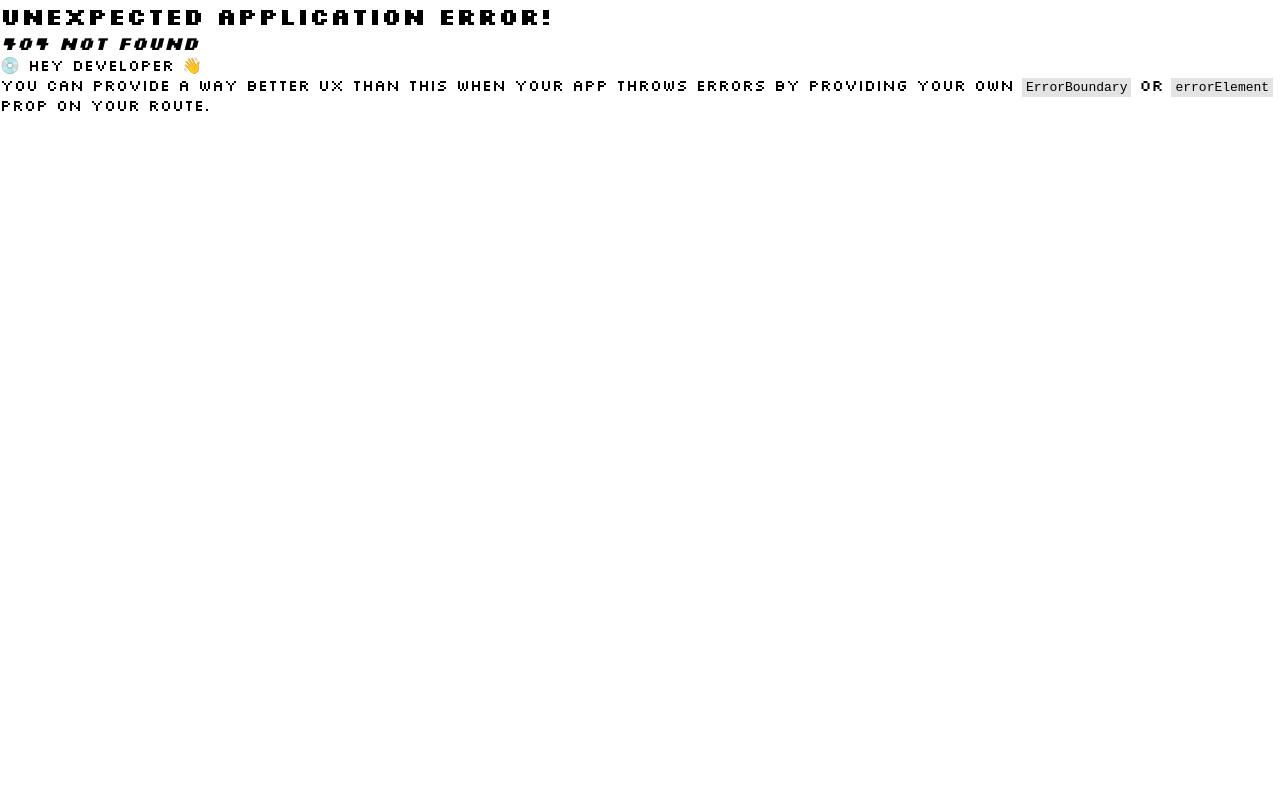
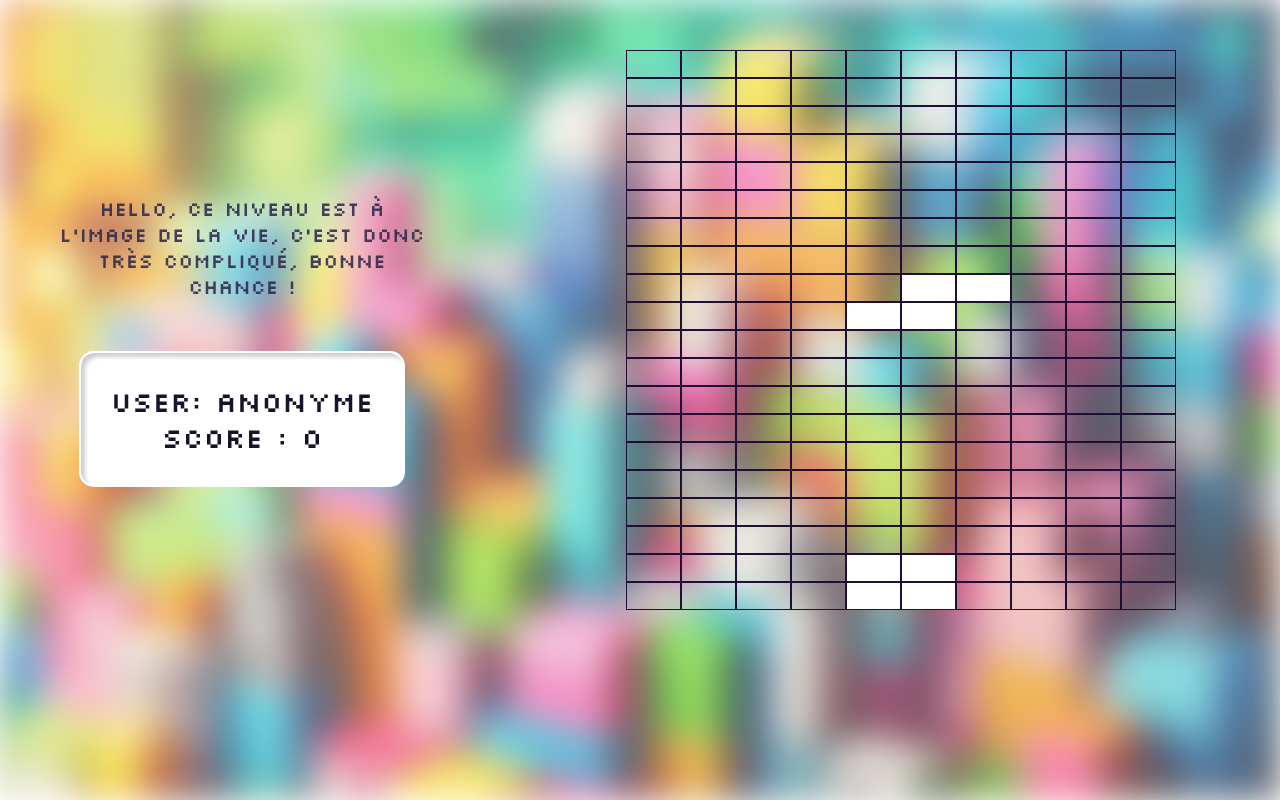
Before and after one commit to cgyrd/New-T-tristeGame, a React (Vite) app in the folder client/: page /jeu-deux in a window 1280 px wide. Before the commit this address had no page. Built offline with nearby package versions, Linux system fonts and the light colour scheme.

Commit message:
création du niveau 2

```diff
--- a/client/src/main.tsx
+++ b/client/src/main.tsx
@@ -8,6 +8,7 @@ import { RouterProvider, createBrowserRouter } from "react-router-dom";
 // Import the main app component
 import App from "./App";
 import Jeu from "./pages/jeu";
+import SecondJeu from "./pages/jeu-deux";
 import { UserProvider } from "./Context/UserContext";
 
 // Import additional components for new routes
@@ -29,6 +30,10 @@ const router = createBrowserRouter([
   {
     path: "/jeu", // The root path
     element: <Jeu />, // Renders the App component for the home page
+  },
+  {
+    path: "/jeu-deux", // The root path
+    element: <SecondJeu />, // Renders the App component for the home page
   },
 ]);
 
--- a/client/src/pages/jeu-deux.tsx
+++ b/client/src/pages/jeu-deux.tsx
@@ -1 +1,241 @@
-import "./jeu-deux.css"
+import { useEffect, useState, useCallback } from "react";
+import { useNavigate } from "react-router-dom";
+import "./jeu-deux.css";
+import { useUser } from "../Context/UserContext";
+
+
+function SecondJeu() {
+  const largeur = 10;
+  const hauteur = 20;
+  const { user } = useUser();
+  const [gameOver, setGameOver] = useState(false);
+  const [gameWon, setGameWon] = useState(false);
+  const navigate = useNavigate();
+
+  // Définition des formes des pièces sous forme de matrice
+  const formes: Formes = {
+    I: [[1, 1, 1]], // barre de 3 espaces
+    O: [
+      [1, 1], // carré 2 x 2
+      [1, 1],
+    ],
+    L: [
+      [1, 0], // forme L
+      [1, 0],
+      [1, 1],
+    ],
+    l: [
+
+      [1, 0],   // forme petit l
+      [1, 1],
+    ],
+    Z: [
+      [1, 1, 0], // forme Z
+      [0, 1, 1],
+    ],
+    i: [
+      [1], // forme petit i
+      [1],
+    ],
+    S: [
+      [0, 1, 1],
+      [1, 1, 0], // forme  Z à lenvers
+    ],
+  };
+
+  // Fonction pour créer une grille vide de taille hauteur x largeur
+  const creerGrilleVide = () =>
+    Array.from({ length: hauteur }, () => Array(largeur).fill(0)); // zéro pour les cases vides
+
+  // États du jeu
+  const [grille, setGrille] = useState(creerGrilleVide);
+  const [piece, setPiece] = useState(nouvellePiece);
+  const [score, setScore] = useState(0); // Stockage du score
+
+  // Fonction pour générer une nouvelle pièce aléatoire
+  function nouvellePiece() {
+    const nomsFormes = Object.keys(formes);
+    return {
+      x: 4,
+      y: 0,
+      forme: nomsFormes[Math.floor(Math.random() * nomsFormes.length)], // choisir aléatoirement parmi les différentes formes
+    };
+  }
+
+  // Fonction pour obtenir la forme actuelle de la pièce :: plus simple pr réutilisation
+  const getPieceForme = () => formes[piece.forme];
+
+  // Vérifier si la pièce peut bouger à la nouvelle position
+  const peutBouger = (x: number, y: number, forme: number[][]): boolean => {
+    return forme.every((ligne, dy) =>
+      ligne.every(
+        (val, dx) =>
+          !val ||
+          (y + dy < hauteur && // vérifie que la case ne dépasse pas le bas de la grille
+            x + dx >= 0 &&
+            x + dx < largeur && // vérifie que la case ne dépasse pas à gauche et à droite
+            grille[y + dy]?.[x + dx] === 0) // est-ce que la case est bien libre, et donc égale à zéro ?
+      )
+    );
+  };
+
+  // Type pour décrire la structure des formes (chaînes de caractères et matrices)
+  type Formes = {
+    [key: string]: number[][]; // toutes les clés de l'objet sont une chaîne et la valeur est une matrice de nombres
+  };
+
+  // Fonction pour fixer la pièce dans la grille
+  const fixerPieceDansGrille = (): number[][] => {
+    const nouvelleGrille = grille.map((row) => [...row]); // c'est une copie de la grille, map pour parcourir chaque row, et créer une copie pour ne pas modifier la ligne originale
+
+    getPieceForme().forEach((ligne, dy) => {
+      ligne.forEach((val, dx) => {
+        if (val) nouvelleGrille[piece.y + dy][piece.x + dx] = 1; // placement de la pièce dans la case si val = 1 à la nouvelle position
+      });
+    });
+
+    return nouvelleGrille;
+  };
+
+  // Fonction pour supprimer les lignes complètes et mettre à jour le score
+  const supprimerLignesCompletes = (grille: number[][]): number[][] => {
+    const nouvellesLignes = grille.filter((row) => row.includes(0));
+    const lignesSupprimees = hauteur - nouvellesLignes.length; // Calcul des lignes supprimées
+    if (lignesSupprimees > 0) {
+      setScore((prevScore) => {
+        const newScore = prevScore + lignesSupprimees * 10; // +10 points par ligne
+        if (newScore >= 20) {
+          setGameOver(true); // Si le score atteint 20, on arrête le jeu
+          setGameWon(true); // on arrête le jeu car victoire
+        }
+        return newScore;
+      });
+    }
+
+    while (nouvellesLignes.length < hauteur) {
+      // tant que le nombre de lignes < hauteur de grille, on ajoute des lignes vides
+      nouvellesLignes.unshift(Array(largeur).fill(0)); // ajout de lignes vides en haut
+    }
+
+    return nouvellesLignes;
+  };
+
+  // Fonction pour déplacer la pièce
+  const deplacerPiece = useCallback(
+    (dx: number, dy: number) => {
+      const newX = piece.x + dx; // calcule la nouvelle position horizontale après déplacement
+      const newY = piece.y + dy; // idem pour la position verticale
+      const forme = getPieceForme(); // récupère la forme de la pièce
+
+      if (peutBouger(newX, newY, forme)) {
+        // vérifier si la place est libre et si la pièce peut être déplacée
+        setPiece((prev) => ({ ...prev, x: newX, y: newY }));
+      } else if (dy === 1) {
+        // Si la pièce ne peut plus descendre
+        const grilleFixee = fixerPieceDansGrille(); // mise à jour de la pièce avec la nouvelle position
+        setGrille(supprimerLignesCompletes(grilleFixee)); // mettre à jour la grille en supprimant les lignes complètes
+        const nouvelle = nouvellePiece();
+        if (!peutBouger(nouvelle.x, nouvelle.y, formes[nouvelle.forme])) {
+          setGameOver(true); // si les poèces ne peuvent plus être insérées, game oveer
+          return;
+        }
+
+        setPiece(nouvelle);
+      }
+    },
+    [piece, grille, gameOver]
+  );
+  // Gestion des événements de clavier pour déplacer la pièce
+  useEffect(() => {
+    const handleKeyDown = (event: KeyboardEvent) => {
+      const directions: { [key: string]: [number, number] } = {
+        ArrowDown: [0, 1], // flèche bas = déplacer vers le bas
+        ArrowLeft: [-1, 0], // flèche gauche = déplacer vers la gauche
+        ArrowRight: [1, 0], // flèche droite = déplacer vers la droite
+      };
+
+      const direction = directions[event.key];
+      if (direction) {
+        deplacerPiece(...direction); // déplace la pièce selon la touche appuyée
+      }
+    };
+
+    window.addEventListener("keydown", handleKeyDown); // écoute les événements de touche enfoncée
+    return () => window.removeEventListener("keydown", handleKeyDown); // nettoyage de l'écouteur lors du démontage du composant
+  }, [deplacerPiece]);
+
+  // Automatiser le déplacement de la pièce vers le bas toutes les 600ms
+  useEffect(() => {
+    if (gameOver) return;
+    const interval = setInterval(() => deplacerPiece(0, 1), 200); // déplace la pièce vers le bas toutes les 200ms
+    return () => clearInterval(interval); // nettoyage de l'intervalle lors du démontage du composant
+  }, [deplacerPiece]);
+
+  // Fonction pour afficher la grille
+  const afficherGrille = () => {
+    const grilleAffichee = grille.map((ligne) => [...ligne]);
+
+    getPieceForme().forEach((ligne, dy) =>
+      ligne.forEach((val, dx) => {
+        if (val) {
+          grilleAffichee[piece.y + dy][piece.x + dx] = 1;
+        }
+      })
+    );
+
+    return grilleAffichee.map((ligne, i) => (
+      <div key={i} className="ligne">
+        {ligne.map((cell, j) => (
+          <div key={j} className={`case ${cell ? "remplie" : ""}`} />
+        ))}
+      </div>
+    ));
+  };
+
+  // proposer de rejouer quand "tu as perduuu"
+  const startOver = () => {
+    setGrille(creerGrilleVide());
+    setPiece(nouvellePiece());
+    setScore(0);
+    setGameOver(false);
+    setGameWon(false);
+  };
+
+  const handleStart = () => {
+    // Naviguer vers l'étape 2
+    navigate("/jeu-deux");
+  };
+
+  return (
+    <>
+      <div className="background"></div>
+      <section className="jeu-et-point">
+        <section className="profil-joueur">
+          <section className="règles">
+            <p>
+              Hello, ce niveau est à l'image de la vie, c'est donc très
+              compliqué, bonne chance !
+            </p>
+          </section>
+          <section className="user">
+            <p>User: {user?.name || "Anonyme"}</p>
+            <p>Score : {score}</p>
+          </section>
+          {gameOver ? (
+            gameWon ? (
+              <button className="win-button" onClick={handleStart}>
+                C'était trop simple, continue !
+              </button>
+            ) : (
+              <button className="start-over" onClick={startOver}>
+                Rejouer
+              </button>
+            )
+          ) : null}
+        </section>
+        <section className="grille-jeu">{afficherGrille()}</section>
+      </section>
+    </>
+  );
+}
+export default SecondJeu;
--- a/client/src/pages/jeu.css
+++ b/client/src/pages/jeu.css
@@ -72,13 +72,14 @@ color: #1f0e35;
   background-color: white;
   border: 2px solid white;
   font-family: "Silkscreen", serif;
-  font-size: 18px;
+  font-size: 20px;
   color: #18122b;
   padding: 30px;
   box-shadow: inset 4px 4px 4px #cbced1, inset -4px -4px 4px #ffffff;
   text-align: center;
   cursor: pointer;
-  margin: 50px;
+  margin: 60px;
+  padding: 10px;
 }
 
 
--- a/client/src/pages/jeu.tsx
+++ b/client/src/pages/jeu.tsx
@@ -1,6 +1,8 @@
-import { useEffect, useState, useCallback } from "react";
+import { useEffect, useState, useCallback  } from "react";
+import { useNavigate } from "react-router-dom";
 import "./jeu.css";
 import { useUser } from "../Context/UserContext";
+import "./jeu-deux"
 
 function Jeu() {
   const largeur = 10;
@@ -8,6 +10,7 @@ function Jeu() {
   const { user } = useUser();
   const [gameOver, setGameOver] = useState(false);
   const [gameWon, setGameWon] = useState(false);
+  const navigate= useNavigate();
 
   // Définition des formes des pièces sous forme de matrice
   const formes: Formes = {
@@ -192,6 +195,11 @@ function Jeu() {
     setGameWon(false);
   };
 
+    const handleStart = () => {
+      // Naviguer vers l'étape 2
+      navigate("/jeu-deux");
+    };
+
   return (
     <>
       <div className="background"></div>
@@ -209,7 +217,9 @@ function Jeu() {
           </section>
           {gameOver ? (
             gameWon ? (
-              <div className="win-button">Continue, c'était trop facile</div> // Message de victoire
+              <button className="win-button" onClick={handleStart}>
+                C'était trop simple, continue !
+              </button>
             ) : (
               <button className="start-over" onClick={startOver}>
                 Rejouer
```
